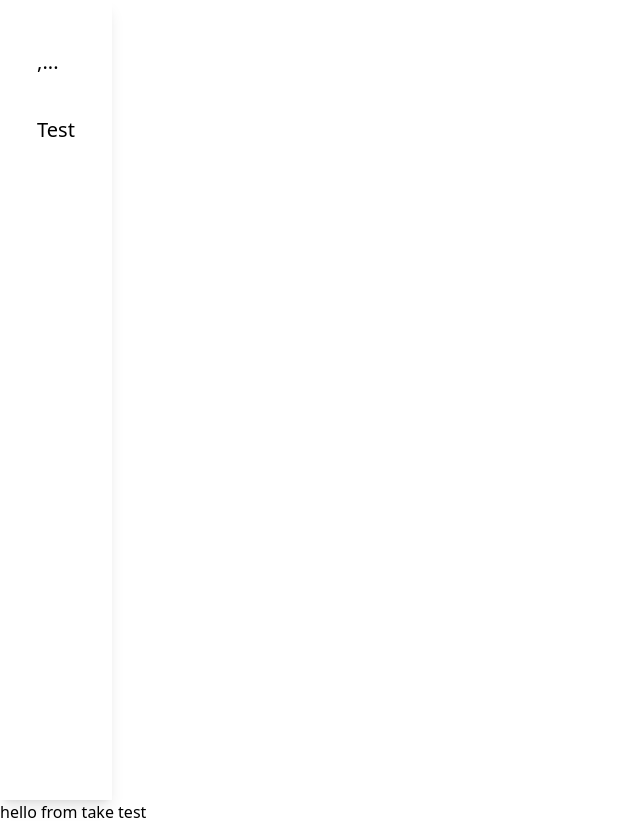
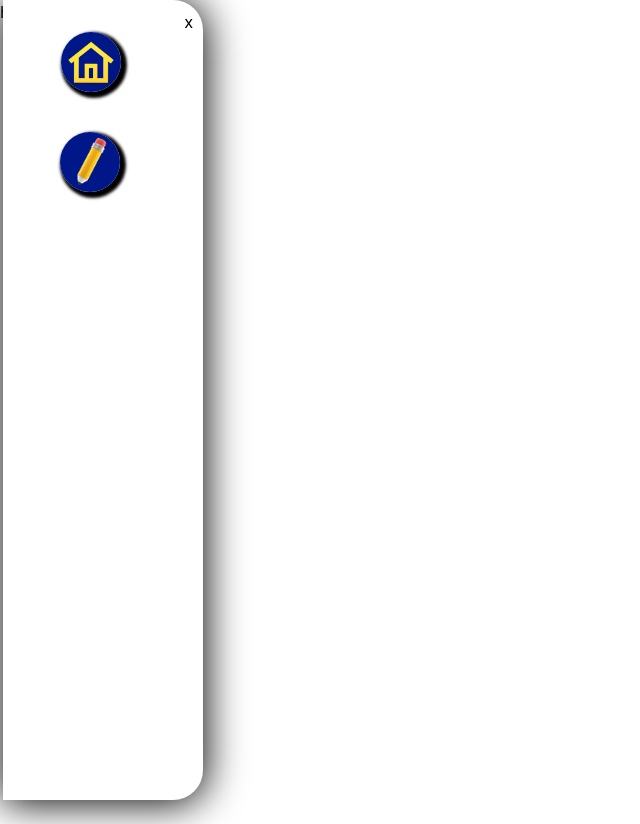
Before and after one commit to Vmkmanoj/Exam-portal, a React (Vite) app in the folder frontend/: page /Taketest in a window 1280 px wide. Shown: the whole page, without its empty margins (0-640 px from the left). After the commit the page ends 800 px from the top, so only its background shows below. Built offline with nearby package versions, Linux system fonts and the light colour scheme.

Commit message:
nav bar updated

```diff
--- a/frontend/src/App.jsx
+++ b/frontend/src/App.jsx
@@ -22,9 +22,12 @@ function App() {
     <Route path="/" element={ <Login></Login>}></Route>
 
 
-    <Route path="/home" element={<Home></Home>}></Route>
 
-    <Route path="/Taketest" element={<Taketest></Taketest>}></Route>
+  <Route path="/home" element={<Home></Home>}></Route>
+
+  <Route path="/Taketest" element={<Taketest></Taketest>}></Route>
+
+
 
 
 
--- /dev/null
+++ b/frontend/src/assets/logo.js
@@ -0,0 +1,13 @@
+import logo_button from "../assets/Home.jpg";
+
+
+const logo = [
+
+    {
+        name : "logo",
+        img : logo_button
+    }
+
+]
+
+export default logo;
--- a/frontend/src/componant/nav/nav.css
+++ b/frontend/src/componant/nav/nav.css
@@ -1,5 +1,51 @@
 .mainbox{
-    background-color: aquamarine;
+    background-color: rgb(255, 255, 255);
+    width: 150px;
+    box-shadow: 1px 2px 40px 1px ;
+    border-radius: 0px 30px 30px 0px;
+    /* margin-top: 30px; */
+    position: fixed; /* Fixed position to slide in and out */
+    top: 0;
+    left: -200px; /* Adjust to your sidebar width */
+    width: 200px; /* Width of your sidebar */
+    height: 100%; /* Full height */
+    background-color: white; /* Background color */
+    box-shadow: 1px 2px 40px 1px ; /* Optional shadow */
+    transition: left 0.3s ease; /* Smooth transition for sliding */
 
 
 }
+.sidebar-visible {
+    left: 100px; /* Sidebar position when visible */
+}
+
+.sidebar-hidden {
+    left: -200px; /* Sidebar position when hidden */
+}
+
+
+.close-button {
+    position: absolute;
+    top: 10px;
+    right: 10px;
+    cursor: pointer;
+}
+
+/* Additional styles for buttons and images */
+.button-home img {
+    max-width: 100%; /* Adjust image to fit button */
+}
+
+.button-home{
+    border-color: black;
+    /* background-color: brown; */
+    height: 60px;
+    width: 90px;
+    border-radius: 10px;
+    /* size: 100px; */
+}
+.button-home img{
+    border-radius: 30px;
+    height: 60px;
+    box-shadow: 3px 3px 3px 3px;
+}
--- a/frontend/src/componant/nav/nav.jsx
+++ b/frontend/src/componant/nav/nav.jsx
@@ -1,38 +1,60 @@
-import React, { useEffect } from "react";
-import { useNavigate } from "react-router-dom";
-
-import {image_log} from "../nav/Home.jpg";
-
-import { Link } from "react-router-dom";
+import React, { useState } from "react";
+import { useNavigate, Link } from "react-router-dom";
+import "../nav/nav.css";
+import pen from "../nav/pen.jpg";
+import logo from "../nav/Home.jpg";
 
 function Nav() {
+    const [isSidebarVisible, setSidebarVisible] = useState(true); // State to control sidebar visibility
     const navigate = useNavigate();
 
-
-    const handingpath = (path) => {
-        navigate(path);
+    const toggleSidebar = () => {
+        setSidebarVisible(!isSidebarVisible); // Toggle sidebar visibility
     };
 
-    useEffect(() => {
-
-
-
-        handingpath();
-
-
-    }, [navigate]);
+    const handleNavigation = (path) => {
+        navigate(path); // Navigate to the specified path
+        setSidebarVisible(false); // Hide sidebar after navigating
+    };
 
     return (
-        <div className="bg-white h-dvh w-28 mainbox border-black shadow-lg">
+
+        <>
+
+         {/* Button to open the sidebar */}
+         {!isSidebarVisible && (
+                <button onClick={toggleSidebar} className="open-button text-2xl mt-5 ml-6">
+                    &#9776;Open
+                </button>
+            )}
+        <div
+            className={`mainbox ${isSidebarVisible ? "sidebar-visible" : "sidebar-hidden"} transition-all duration-300`}
+            style={{ left: isSidebarVisible ? "3px" : "-200px" }} // Adjust the width based on your sidebar's width
+        >
+
             <div className="flex flex-col ml-14 justify-between items-center mr-20">
-                <img src="path-to-logo" className="h-12" alt="Logo" />
-                <ul className="flex flex-col gap-10 text-xl cursor-pointer">
-                    <li><button className="border-cyan-300"><img src={image_log} alt="" /><Link to='/home'>,...</Link></button></li>
-                    <li onClick={() => handingpath("/taketest")}>Test</li>
-                    {/* <li onClick={() => handingpath("/practice")}>Practice</li> */}
-                </ul>
+                {/* Button to close the sidebar */}
+                <button onClick={toggleSidebar} className="close-button">x</button>
+
+                {/* Sidebar content */}
+                {isSidebarVisible && (
+                    <ul className="flex flex-col items-center justify-center gap-10 cursor-pointer mt-8">
+                        <li>
+                            <Link to="/home" className="button-home">
+                                <img src={logo} alt="Home" />
+                            </Link>
+                        </li>
+                        <li>
+                            <button onClick={() => handleNavigation("/taketest")} className="button-home ml-7">
+                                <img src={pen} alt="Take Test" />
+                            </button>
+                        </li>
+                    </ul>
+                )}
             </div>
         </div>
+
+        </>
     );
 }
 
```
Also changed, not shown: frontend/src/assets/Home.jpg (added), frontend/src/componant/nav/pen.jpg (added).
